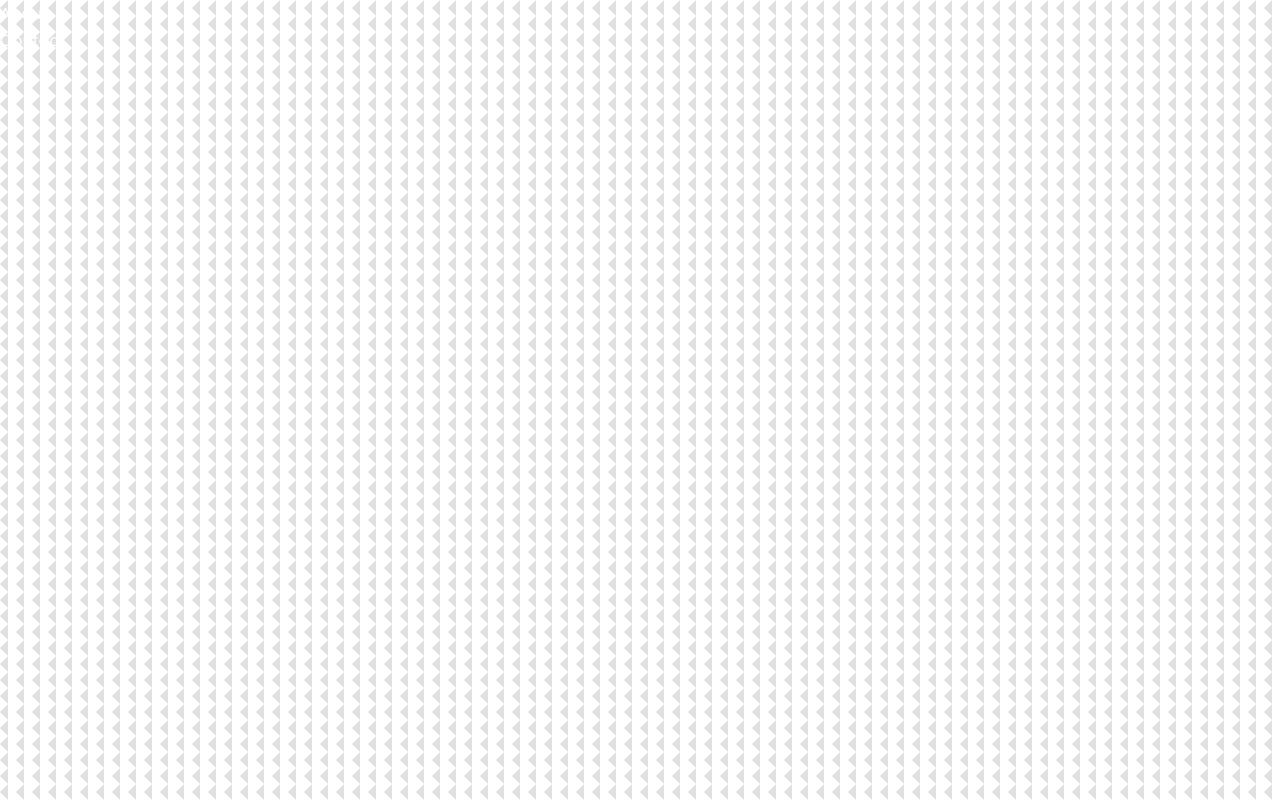
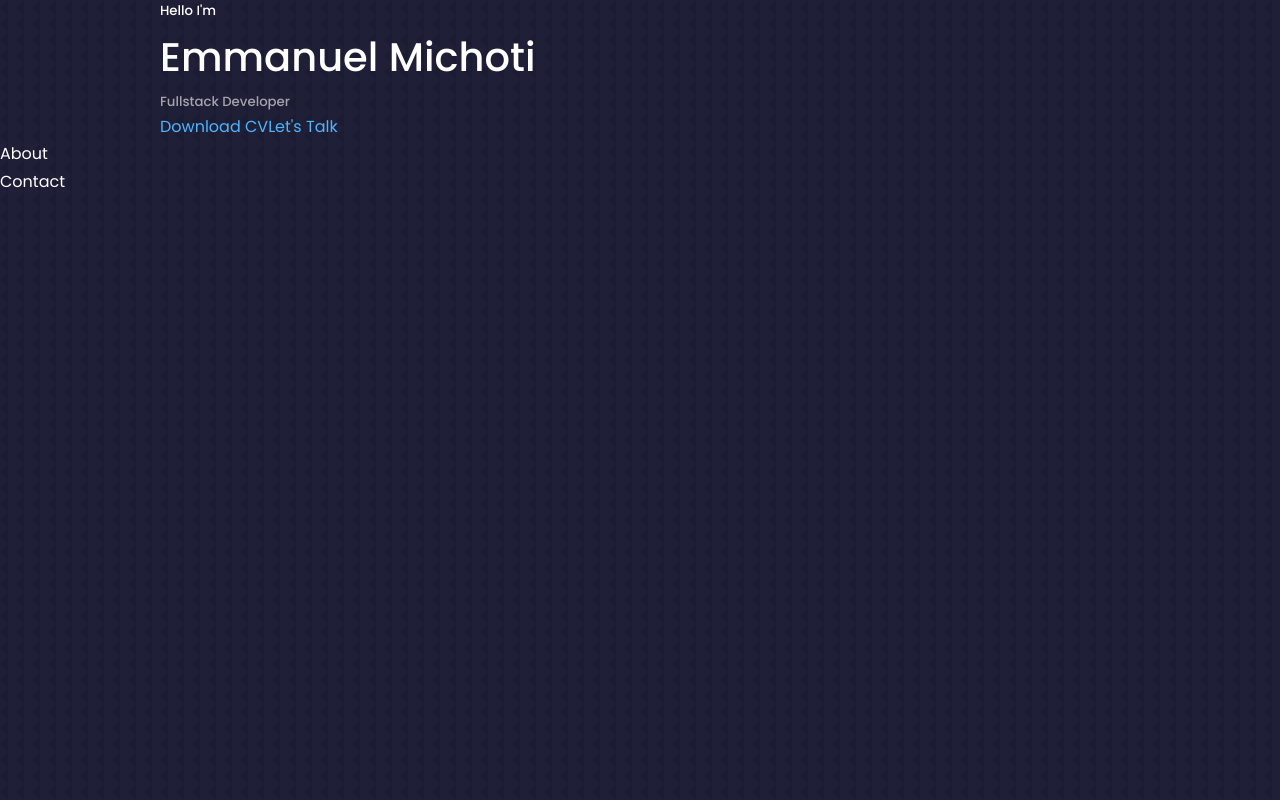
Before and after one commit to michoti/Odin, a React (Create React App) app: page / in a window 1280 px wide. Built offline with nearby package versions, Linux system fonts and the light colour scheme.

Commit message:
modified

```diff
--- a/src/App.jsx
+++ b/src/App.jsx
@@ -1,10 +1,12 @@
 import React from 'react'
 import { About } from './components/about/About'
 import { Contact } from './components/contact/Contact'
+import Header from './components/Header/Header'
 
 export const App = () => {
   return (
     <>
+    <Header />
     <About />
     <Contact/>
     </>
--- /dev/null
+++ b/src/components/Header/CTA.jsx
@@ -0,0 +1,14 @@
+import React from 'react'
+import CV from '../../Assets/cv.pdf'
+
+
+const CTA = () => {
+  return (
+    <div className="cta">
+        <a href={CV} download>Download CV</a>
+        <a href="#contact">Let's Talk</a>
+    </div>
+  )
+}
+
+export default CTA
--- /dev/null
+++ b/src/components/Header/Header.jsx
@@ -0,0 +1,17 @@
+import React from 'react'
+import CTA from './CTA'
+
+const Header = () => {
+  return (
+    <header>
+        <div className="container header__container">
+            <h5>Hello I'm</h5>
+            <h1>Emmanuel Michoti</h1>
+            <h5 className="text-light">Fullstack Developer</h5>
+            <CTA />
+        </div>
+    </header>
+  )
+}
+
+export default Header
--- a/src/index.css
+++ b/src/index.css
@@ -18,6 +18,8 @@
     --color-white: #fff;
     --color-light: rgba(255, 255, 255, 0.6);
 
+    --transition: all 400ms ease;
+
     --container-width-lg: 75%;
     --container-width-md: 86%;
     --container-width-ms:90%;
@@ -33,8 +35,100 @@
 
 body{
     font-family: 'Poppins', sans-serif;
-    background-image: var(--color-bg);
+    background: var(--color-bg);
     color: var(--color-white);
     line-height: 1.7;
     background-image: url(../src/Assets/bg-texture.png);
 }
+
+.container {
+    width: var(--container-width-lg);
+    margin:0 auto;
+}
+
+h1,h2,h3,h4,h5 {
+    font-weight: 500;
+}
+
+h1 {
+    font-size: 2.5rem;
+}
+
+section {
+    margin-top: 8rem;
+}
+
+section > h2, section > h5 {
+    text-align: center;
+    color: var(--color-light);
+}
+
+section > h2 {
+    color: var(--color-primary);
+    margin-bottom: 3rem;
+}
+
+.text-light {
+    color: var(--color-light);
+}
+
+a {
+    color: var(--color-primary);
+    transition: var(--transition);
+}
+
+a:hover {
+    color: var(--color-white);
+}
+
+.btn {
+    width: max-content;
+    display: inline-block;
+    color: var(--color-primary);
+    padding: 0.75rem 1.2rem;
+    border-radius: 0.4rem;
+    cursor: pointer;
+    border: 1px solid var(--color-primary);
+    transition: var(--transition);
+}
+
+.btn:hover {
+    background: var(--color-white);
+    color: var(--color-bg);
+    border-color: transparent;
+}
+
+.btn-primary {
+    background: var(--color-primary);
+    color: var(--color-bg);
+}
+
+img {
+    display: block;
+    width: 100%;
+    object-fit: cover;
+}
+
+
+/* ============== Media queries (medium devices) ========= */
+@media screen and (max-width: 1024px) {
+    .container {
+        width: var(--container-width-md);
+    }
+
+    .section {
+        margin-top: 6rem;
+    }
+}
+
+
+/* ============== Media queries (small devices) ========= */
+@media screen and (max-width: 600px) {
+    .container {
+        width: var(--container-width-sm);
+    }
+
+    .section > h2 {
+        margin-bottom: 2rem;
+    }
+}
```
Also changed, not shown: src/components/Header/Header.css (added).
